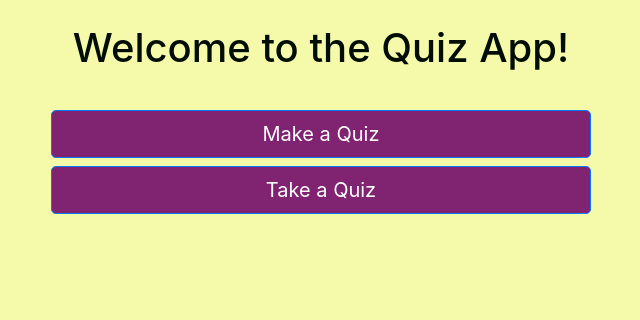
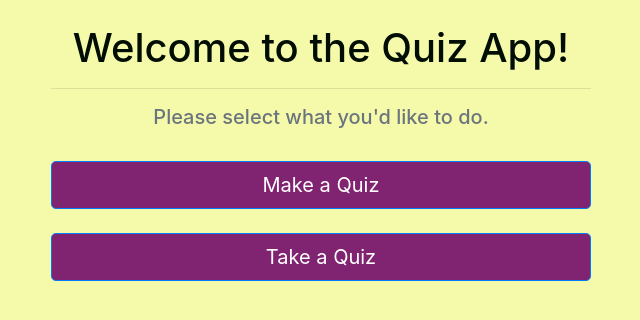
Before and after one commit to imotyashok/quiz-system-phase2, a Flask app: page / in a window 1280 px wide. Shown: the part 56-376 px from the top of the page, without its empty margins (319-959 px from the left). Run offline with Flask 2, Linux system fonts and the light colour scheme; some libraries are stand-ins or nearby versions.

Commit message:
changed the structure of how to run the program to a more concise one, renamed quiz_app.py to routes.py, added comments in some files

```diff
--- a/quiz_app/quiz_app.py
+++ b/quiz_app/routes.py
@@ -1,8 +1,6 @@
-from flask import Flask, render_template, request
-from forms import *
-app = Flask(__name__)
-
-app.config['SECRET_KEY'] = '77a2c153f819019e8657ceea0848de0d'
+from flask import render_template, request
+from quiz_app import app
+from quiz_app.forms import *
 
 @app.route("/")
 @app.route("/home")
@@ -24,8 +22,13 @@ def takequiz():
 
 @app.route("/questiontypes", methods=['GET', 'POST'])
 def questiontypes():
+    # we create our form object
     form = QuestionTypesForm()
     if form.is_submitted():
+        # Get the results of the form; these are stored as a dictionary, with the key
+        # being the variable name of each field on our form (ex. for this one, the keys
+        # would be 'multiple_choice', 'true_false', 'matching', and 'submit') and the
+        # values being the actual values the user inputs for those fields
         result = request.form
         return render_template('createquiz.html', title='Create Quiz Results', result=result)
     return render_template('questiontypes.html', title='Begin Building Your Quiz', form=form)
--- a/quiz_app/templates/home.html
+++ b/quiz_app/templates/home.html
@@ -3,12 +3,19 @@
     <div class="row">
         <div class="col-md-3 "></div>
         <div class="col-md-6">
-            <h1 class="text-center" style="padding-bottom: 30px;">Welcome to the Quiz App! </h1>
+            <h1 class="text-center">Welcome to the Quiz App! </h1>
+
+            <hr>
+
+            <h5 class="text-center text-muted"> Please select what you'd like to do.</h5>
+            <br>
 
 			<button type="button" class="btn btn-primary btn-lg btn-block"
                 style="background-color: rgb(128, 36, 114)" onclick="window.location.href = 'questiontypes';">
                 Make a Quiz
             </button>
+
+            <br>
 
             <button type="button" class="btn btn-primary btn-lg btn-block"
                 style="background-color: rgb(128, 36, 114)" onclick="window.location.href = 'takequiz';">
--- /dev/null
+++ b/run.py
@@ -0,0 +1,4 @@
+from quiz_app import app
+
+if __name__ == '__main__':
+    app.run(debug=True)
```
Also changed, not shown: quiz_app/__init__.py (added, +13 -0 lines), 6 other files.
